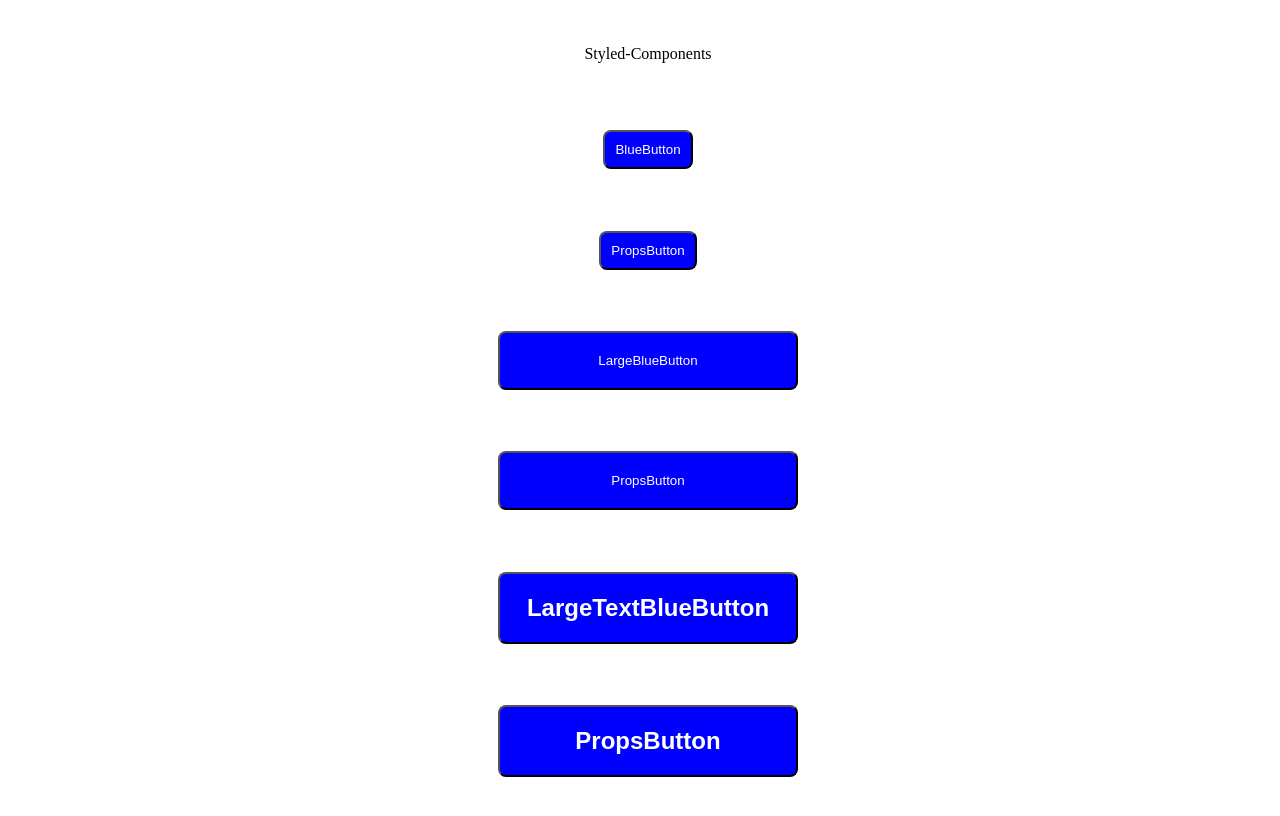
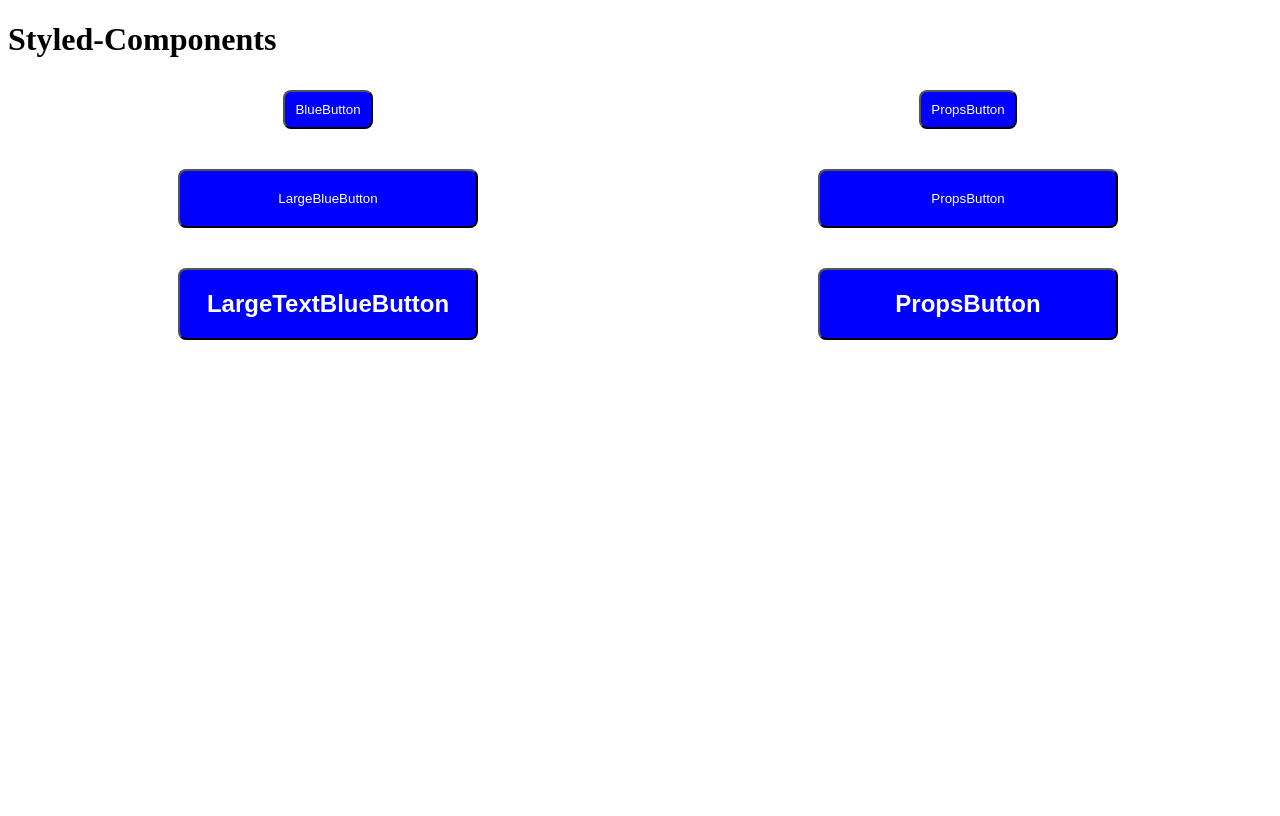
Before and after one commit to miloupark/OZ-ReactLog, a React (Vite) app: page / in a window 1280 px wide. Built offline with nearby package versions, Linux system fonts and the light colour scheme.

Commit message:
style: adjust Container layout

```diff
--- a/src/App.jsx
+++ b/src/App.jsx
@@ -3,8 +3,8 @@ import styled from "styled-components";
 function App() {
   return (
     <>
+      <h1>Styled-Components</h1>
       <Container>
-        <p>Styled-Components</p>
         {/* BlueButton */}
         <BlueButton>BlueButton</BlueButton>
         <PropsButton
@@ -52,9 +52,11 @@ function App() {
 // container
 const Container = styled.div`
   width: 100vw;
-  height: 100vh;
+  /* height: 100vh; */
   display: grid;
-  place-items: center;
+  grid-template-columns: repeat(2, 1fr);
+  justify-items: center;
+  row-gap: 20px;
 `;
 
 // button
```
